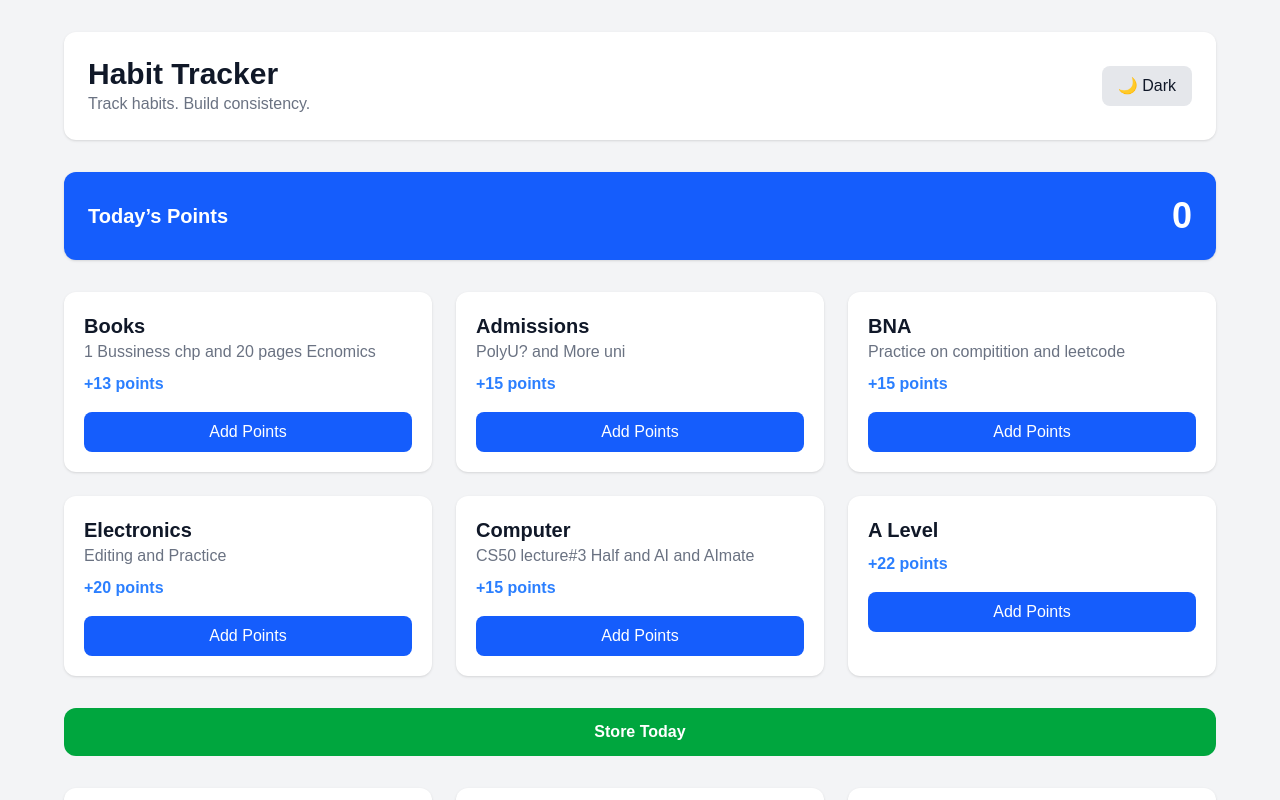
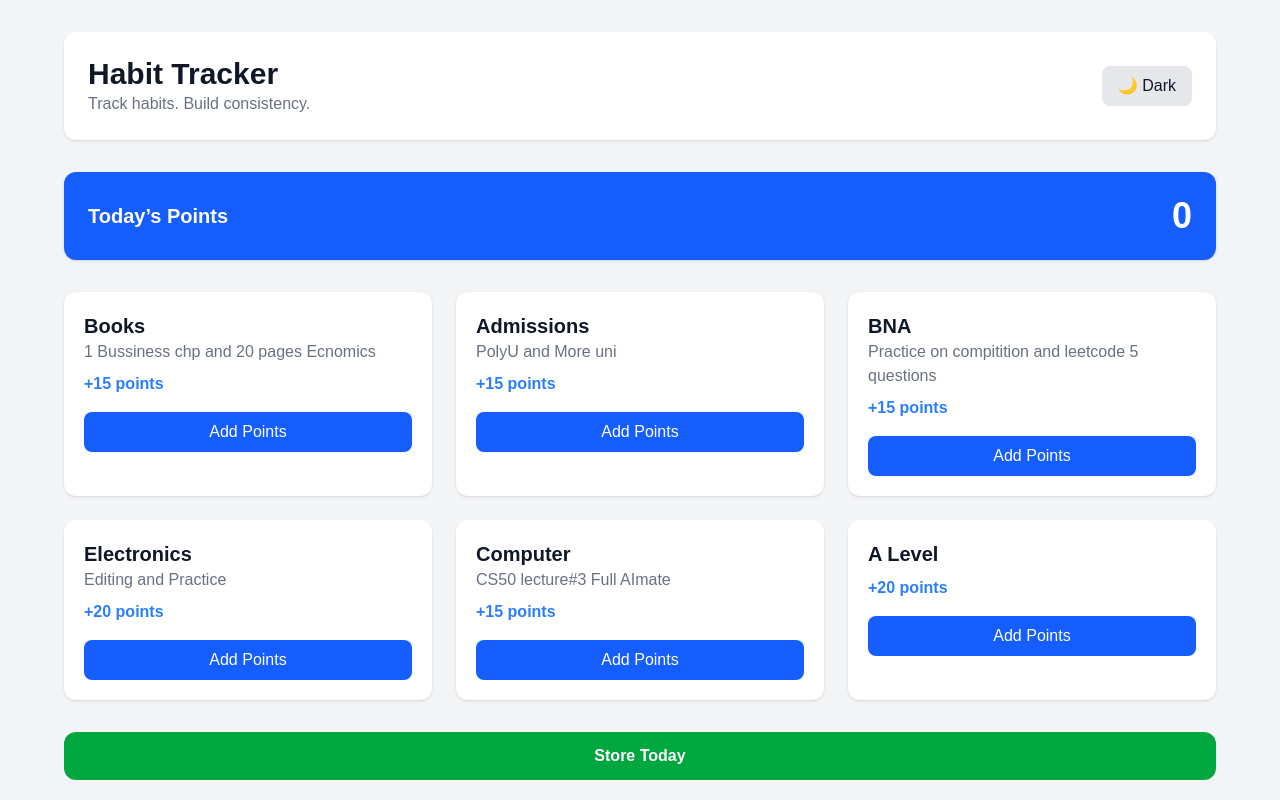
Before and after one commit to wasif-69/Productivity, a Next.js app: page /habbits in a window 1280 px wide. Shown: the top 800 px of the page. Built offline with nearby package versions, Linux system fonts and the light colour scheme; no server answers; the database is empty.

Commit message:
adding more

```diff
--- a/app/habbits/page.tsx
+++ b/app/habbits/page.tsx
@@ -36,12 +36,12 @@ export default function Page() {
   });
 
   const habbitList = [
-    { name: "Books", minimum: "1 Bussiness chp and 20 pages Ecnomics", points:13  },
-    { name: "Admissions", minimum: "PolyU? and More uni", points:15  },
-    { name: "BNA", minimum: "Practice on compitition and leetcode ", points:15  },
+    { name: "Books", minimum: "1 Bussiness chp and 20 pages Ecnomics", points:15  },
+    { name: "Admissions", minimum: "PolyU and More uni", points:15  },
+    { name: "BNA", minimum: "Practice on compitition and leetcode 5 questions ", points:15  },
     { name: "Electronics", minimum: "Editing and Practice" , points:20  },
-    { name: "Computer", minimum: "CS50 lecture#3 Half and AI and AImate", points: 15 },
-    {name:"A Level",minimun:"Vectors and Logrithms ",points:22}
+    { name: "Computer", minimum: "CS50 lecture#3 Full AImate", points: 15 },
+    {name:"A Level",minimun:"Vectors and Logrithms ",points:20}
   ];
 
   const getDocsFireStore = async () => {
```
